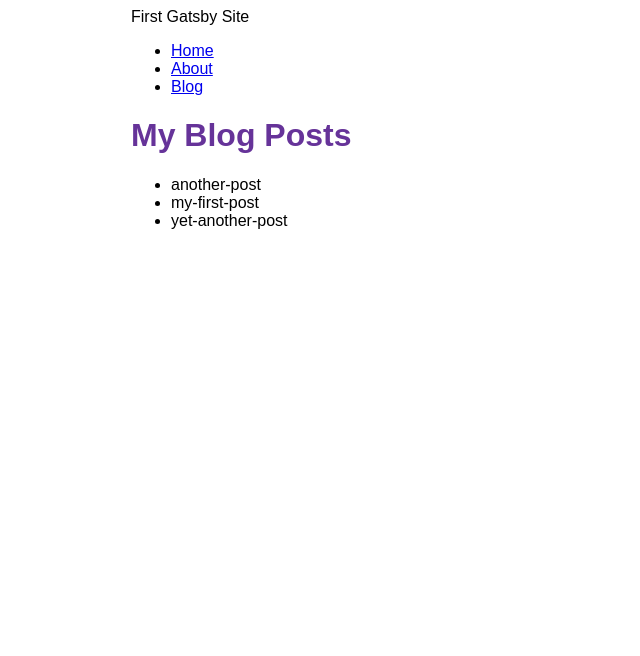
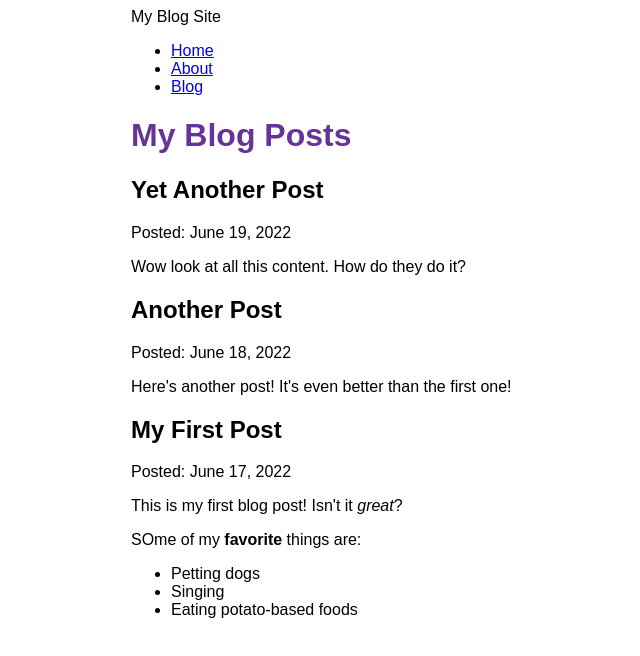
Before and after one commit to letpapatype/gatsbysite, a Gatsby site: page /blog in a window 1280 px wide. Shown: the whole page, without its empty margins (259-899 px from the left). Built offline with nearby package versions, Linux system fonts and the light colour scheme; Gatsby itself is replaced by a stand-in of ours.

Commit message:
broken up blogs

```diff
--- a/blog/another-post.mdx
+++ b/blog/another-post.mdx
@@ -0,0 +1,6 @@
+---
+title: "Another Post"
+date: "2022-06-18"
+---
+
+Here's another post! It's even better than the first one!
--- a/blog/my-first-post.mdx
+++ b/blog/my-first-post.mdx
@@ -0,0 +1,12 @@
+---
+title: "My First Post"
+date: "2022-06-17"
+---
+
+This is my first blog post! Isn't it *great*?
+
+SOme of my **favorite** things are:
+
+* Petting dogs
+* Singing
+* Eating potato-based foods
--- a/blog/yet-another-post.mdx
+++ b/blog/yet-another-post.mdx
@@ -0,0 +1,6 @@
+---
+title: "Yet Another Post"
+date: "2022-06-19"
+---
+
+Wow look at all this content. How do they do it?
--- a/gatsby-config.js
+++ b/gatsby-config.js
@@ -1,7 +1,7 @@
 module.exports = {
   siteMetadata: {
     siteUrl: `https://www.yourdomain.tld`,
-    title: `First Gatsby Site`
+    title: `My Blog Site`
   },
   plugins: [
     "gatsby-plugin-image",
@@ -14,5 +14,6 @@
         path: `${__dirname}/blog`,
       }
     },
+    "gatsby-plugin-mdx",
   ],
 }
--- a/package.json
+++ b/package.json
@@ -15,8 +15,11 @@
     "clean": "gatsby clean"
   },
   "dependencies": {
+    "@mdx-js/mdx": "^1.6.22",
+    "@mdx-js/react": "^1.6.22",
     "gatsby": "^4.15.2",
     "gatsby-plugin-image": "^2.16.1",
+    "gatsby-plugin-mdx": "^3.16.1",
     "gatsby-plugin-sharp": "^4.16.1",
     "gatsby-source-filesystem": "^4.16.0",
     "react": "^18.1.0",
--- a/src/pages/blog.js
+++ b/src/pages/blog.js
@@ -2,25 +2,35 @@
 
 import * as React from "react";
 import { graphql } from "gatsby";
+import { MDXRenderer } from "gatsby-plugin-mdx";
 import Layout from "../components/layout";
 
 const BlogPage = ({ data }) => {
   return (
     <Layout pageTitle='My Blog Posts'>
-      <ul>
-        {data.allFile.nodes.map((node) => (
-          <li key={node.name}>{node.name}</li>
-        ))}
-      </ul>
+      {data.allMdx.nodes.map((node) => (
+        <article key={node.id}>
+          <h2>{node.frontmatter.title}</h2>
+          <p>Posted: {node.frontmatter.date}</p>
+          <MDXRenderer>
+            {node.body}
+          </MDXRenderer>
+        </article>
+      ))}
     </Layout>
   );
 };
 
 export const query = graphql`
   query MyQuery {
-    allFile {
+    allMdx(sort: { fields: frontmatter___date, order: DESC }) {
       nodes {
-        name
+        frontmatter {
+          date(formatString: "MMMM D, YYYY")
+          title
+        }
+        id
+        body
       }
     }
   }
```
Also changed, not shown: 1 other file.
